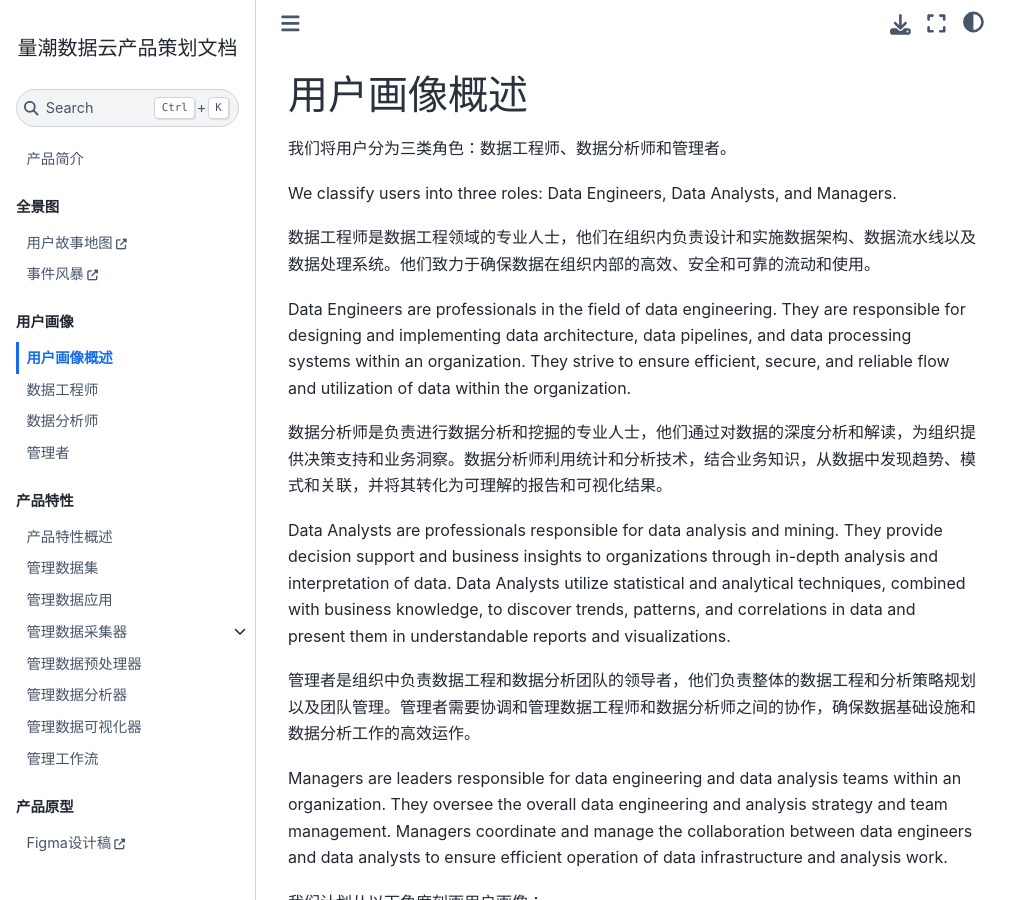
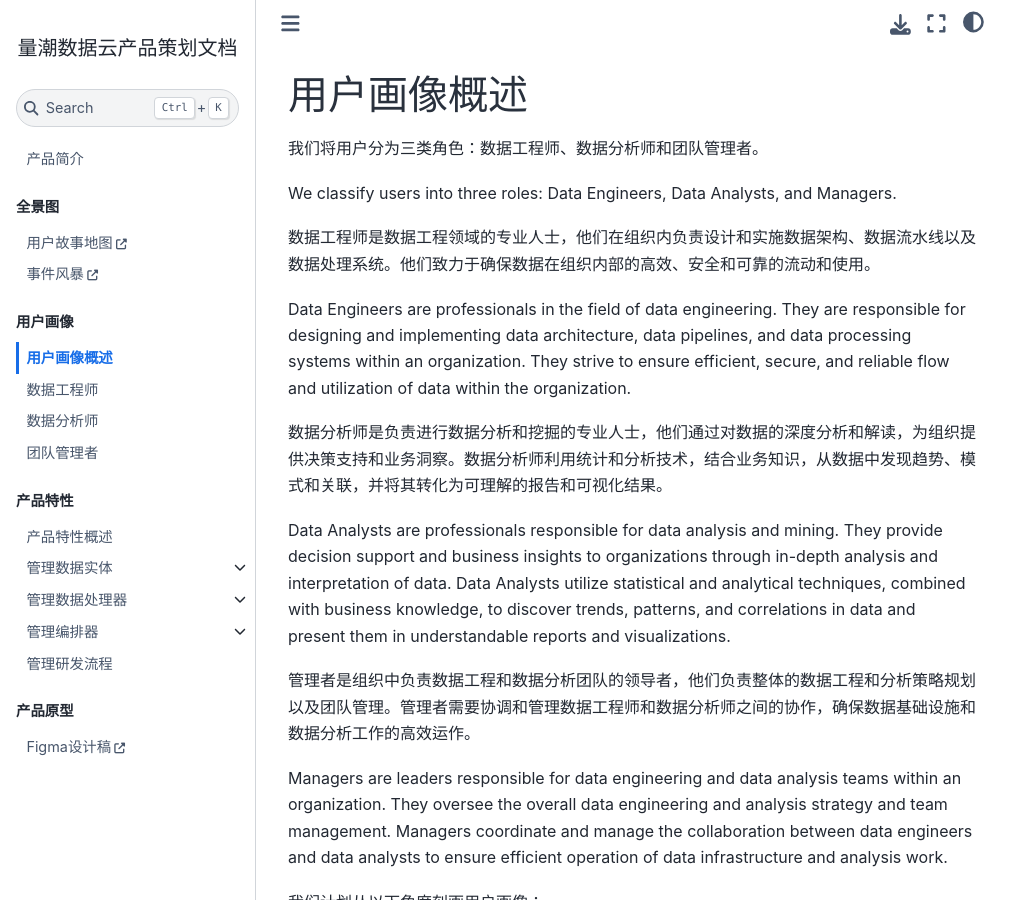
Before and after one commit to quanttide/qtcloud-data-prd, a Jupyter Book: the page built from personas/README.md, in a window 1280 px wide and 900 px high. Shown: the whole window, without its empty margins (0-1031 px from the left). Built offline with Jupyter Book 1.0.4 settings and Sphinx 7.4.7 and the Sphinx Book theme 1.1.4, drawn with Linux system fonts in a browser that asks for light colours; some of the changed lines change nothing that is shown.

Commit message:
feat: 梳理产品特性部分大纲

```diff
--- a/_toc.yml
+++ b/_toc.yml
@@ -16,15 +16,22 @@ parts:
 - caption: 产品特性
   chapters:
   - file: features/README.md
-  - file: features/datasets/README.md
-  - file: features/applications/README.md
-  - file: features/collectors/README.md
+  - file: features/entities/README.md
     sections:
-    - file: features/collectors/monitoring.md
-  - file: features/processors/README.md
-  - file: features/analysts/README.md
-  - file: features/visualizers/README.md
-  - file: features/workflows/README.md
+    - file: features/entities/datasets/README.md
+    - file: features/entities/applications/README.md
+  - file: features/handlers/README.md
+    sections:
+    - file: features/handlers/collectors/README.md
+      sections:
+      - file: features/handlers/collectors/monitoring.md
+    - file: features/handlers/processors/README.md
+    - file: features/handlers/analysts/README.md
+    - file: features/handlers/visualizers/README.md
+  - file: features/orchestrators/README.md
+    sections:
+    - file: features/orchestrators/workflows/README.md
+  - file: features/dataops/README.md
 - caption: 产品原型
   chapters:
   - url: https://www.figma.com/file/MjHDuyfXEA5Wu3mmJGXFpA/%E9%87%8F%E6%BD%AE%E6%95%B0%E6%8D%AE%E4%BA%91%E4%BA%A7%E5%93%81%E5%8E%9F%E5%9E%8B?type=design&node-id=0%3A1&mode=design&t=kX6DExrOJK8t04E7-1
--- a/features/README.md
+++ b/features/README.md
@@ -1 +1,22 @@
 # 产品特性概述
+
+1. 管理交付目标（Data Set and Data Application Management）：
+- 作为一个数据管理员，我希望能够创建和管理各种数据集，以满足不同部门和团队的需求。
+- 作为一个数据管理员，我希望能够定义和管理数据应用，以支持业务决策和洞察。
+- 作为一个数据管理员，我希望能够跟踪和报告数据集和数据应用的使用情况，以评估其价值和效果。
+
+2. 管理数据处理单元（Data Processing Unit Management）：
+- 作为一个数据管理员，我希望能够管理数据采集过程，包括配置数据源、设置数据收集频率和监控数据质量。
+- 作为一个数据管理员，我希望能够定义和管理数据预处理流程，以清洗、转换和整合原始数据。
+- 作为一个数据管理员，我希望能够管理数据分析和挖掘过程，包括选择合适的算法、配置参数和监控模型性能。
+- 作为一个数据管理员，我希望能够管理数据可视化工具和仪表板，以展示分析结果和业务指标。
+
+3. 管理复杂流程编排（Complex Workflow Orchestration）：
+- 作为一个数据管理员，我希望能够设计和管理复杂的数据处理流程，以确保数据在不同环节间的流动和处理。
+- 作为一个数据管理员，我希望能够设置和监控流程的触发条件和依赖关系，以确保流程按照预期顺序执行。
+- 作为一个数据管理员，我希望能够跟踪和记录流程的执行日志和指标，以便进行故障排除和性能优化。
+
+4. 管理研发流程（Development Process Management）：
+- 作为一个数据管理员，我希望能够管理数据工程团队的研发流程，包括需求收集、任务分配和进度跟踪。
+- 作为一个数据管理员，我希望能够协调不同团队之间的合作，以确保数据工程项目按时交付和质量达标。
+- 作为一个数据管理员，我希望能够评估和采纳新的数据工程技术和最佳实践，以提高团队的效率和创新能力。
--- /dev/null
+++ b/features/dataops/README.md
@@ -0,0 +1,13 @@
+# 管理研发流程
+
+作为一个团队管理员，我希望能够管理数据处理程序的研发流程，从而确保数据处理程序的高质量和及时交付。
+
+具体功能包括：
+
+1. 需求收集和定义：我希望能够与相关利益相关方合作，收集和定义数据处理程序的需求。这包括明确数据处理的目标、输入输出要求、数据质量标准等。
+2. 项目规划和分工：我希望能够对数据处理程序的开发项目进行规划和分工。这包括确定项目的时间框架、资源需求、团队成员的角色和职责等。
+3. 开发和测试管理：我希望能够协调团队成员进行数据处理程序的开发和测试工作。这包括分配任务、跟踪进度、协调资源、解决问题等，以确保程序的准时交付和质量。
+4. 版本控制和文档管理：我希望能够使用版本控制工具（如Git）管理数据处理程序的代码，并确保代码的版本控制和文档化。这有助于团队成员之间的协作和知识共享。
+5. 审核和验证：我希望能够对数据处理程序进行审核和验证，以确保程序的功能和性能符合需求。这包括进行代码审查、单元测试、集成测试等。
+6. 交付和部署：我希望能够协助团队成员将数据处理程序交付给相关利益相关方，并协调部署和配置程序的生产环境。这包括准备文档、提供技术支持等。
+7. 反馈和改进：我希望能够收集用户的反馈意见，并协助团队成员进行改进和优化。这有助于不断提升数据处理程序的质量和性能。
--- /dev/null
+++ b/features/entities/README.md
@@ -0,0 +1,23 @@
+# 管理数据实体
+
+作为团队管理员，我希望能够管理待交付的数据集和数据应用等数据实体，以确保数据的完整性和准确性、提供可靠的数据基础设施和分析工具、支持组织的数据驱动决策和业务发展。
+
+数据集是指一组相关的数据，可以是结构化、半结构化或非结构化的数据。数据集通常由多个数据表或文件组成，并用于支持特定的业务需求或分析任务。数据集可以包含来自不同来源的数据，并经过预处理和清洗以提供一致的数据视图。
+
+具体包括：
+
+1. 创建和配置数据集：我希望能够创建和配置数据集，包括定义数据结构、选择数据源、设定数据收集频率等。我还希望能够为数据集设置访问权限，并确保数据的安全性和合规性。
+
+2. 管理数据集的更新和维护：我希望能够定期更新和维护数据集，包括添加新数据、清洗和转换数据、处理数据质量问题等。我还希望能够跟踪数据集的变更历史，并提供版本控制和回滚功能。
+
+数据应用是指利用数据集进行特定业务逻辑和分析的应用程序。数据应用可以是报表、仪表板、数据挖掘模型、机器学习模型等。数据应用可以帮助用户进行数据分析、业务决策和洞察，以支持组织的运营和发展。
+
+具体包括：
+
+3. 设计和开发数据应用：我希望能够设计和开发数据应用，以满足不同用户的需求和业务场景。我还希望能够配置数据应用的参数和设置，以提供个性化的数据分析和可视化功能。
+
+4. 管理数据应用的生命周期：我希望能够管理数据应用的生命周期，包括发布、更新和下线。我还希望能够跟踪数据应用的使用情况，包括用户访问量、数据查询和操作记录等。
+
+此外还包括：
+
+5. 协作和共享数据实体：我希望能够与团队成员和其他相关用户协作和共享数据实体。我还希望能够设定数据实体的访问权限，并提供协作工具和功能，以促进团队合作和知识共享。
--- /dev/null
+++ b/features/handlers/README.md
@@ -0,0 +1,11 @@
+# 管理数据处理器
+
+作为数据工程师，我希望协助数据分析师管理数据采集器、数据预处理器、数据分析器、数据可视化器等数据处理器，从而确保数据处理流程的高效和准确性。
+
+具体功能包括：
+
+1. 数据采集器管理：我希望能够协助数据分析师管理数据采集器，包括配置采集器参数、监控采集进度和质量，以确保数据的及时和准确采集。
+2. 数据预处理器管理：我希望能够协助数据分析师管理数据预处理器，包括定义预处理逻辑、执行数据清洗和转换操作，以提供一致和可靠的数据源供数据分析使用。
+3. 数据分析器管理：我希望能够协助数据分析师管理数据分析器，包括配置分析器参数、执行数据分析算法、生成分析结果，以支持数据驱动的业务决策和洞察。
+4. 数据可视化器管理：我希望能够协助数据分析师管理数据可视化器，包括设计和开发可视化界面、提供用户友好的数据展示和交互功能，以帮助用户理解和探索数据。
+5. 故障排查和优化：我希望能够协助数据分析师进行数据处理器的故障排查和性能优化，以提高数据处理的效率和可靠性。
--- /dev/null
+++ b/features/orchestrators/README.md
@@ -0,0 +1,17 @@
+# 管理编排器
+
+作为团队管理者，我希望管理工作流等数据流程编排器，从而更好地组织和协调数据处理程序、确保数据处理流程的稳定运行和及时交付。
+
+1. 创建和配置工作流：作为团队管理者，我希望能够创建和配置各种工作流，包括定义任务、确定任务之间的依赖关系和执行顺序，并设置适当的调度策略。
+
+2. 监控和调度任务：我希望能够实时监控任务的执行状态和进度，以便及时发现和解决问题。我还希望能够灵活地调度任务，根据需求进行任务的启动、暂停、重试或重新调度。
+
+3. 管理团队成员和权限：我希望能够管理团队成员的访问权限，确保只有授权的人员可以查看和修改工作流。我还希望能够分配任务给团队成员，并跟踪任务的负责人和执行情况。
+
+4. 监控和报警：我希望能够设置监控指标和报警规则，及时获取关键任务的运行状态和异常情况，并通过邮件、短信或即时通知等方式接收报警信息。
+
+5. 支持版本控制和回滚：我希望能够对工作流进行版本控制，记录工作流的修改历史并支持回滚到之前的版本。这样可以确保在出现问题时能够迅速还原到可用的状态。
+
+6. 提供可视化界面和报表：我希望编排器提供直观的可视化界面，以便查看工作流的结构和任务的状态。我还希望能够生成报表和统计图表，帮助我了解团队的工作量和效率。
+
+通过管理工作流等数据流程编排器，我希望能够更好地组织和管理团队的数据处理任务，提高团队的工作效率和协作能力，实现数据处理流程的自动化和优化。
--- a/personas/README.md
+++ b/personas/README.md
@@ -1,6 +1,6 @@
 # 用户画像概述
 
-我们将用户分为三类角色：数据工程师、数据分析师和管理者。
+我们将用户分为三类角色：数据工程师、数据分析师和团队管理者。
 
 We classify users into three roles: Data Engineers, Data Analysts, and Managers.
 
--- a/personas/managers.md
+++ b/personas/managers.md
@@ -1,4 +1,4 @@
-# 管理者
+# 团队管理者
 
 ## 概述
 
```
Also changed, not shown: features/entities/applications/README.md (renamed from features/applications/README.md), features/entities/datasets/README.md (renamed from features/datasets/README.md), features/handlers/analysts/README.md (renamed from features/analysts/README.md), features/handlers/collectors/README.md (renamed from features/collectors/README.md), features/handlers/collectors/monitoring.md (renamed from features/collectors/monitoring.md), features/handlers/processors/README.md (renamed from features/processors/README.md), features/handlers/visualizers/README.md (renamed from features/visualizers/README.md), features/orchestrators/workflows/README.md (renamed from features/workflows/README.md).
